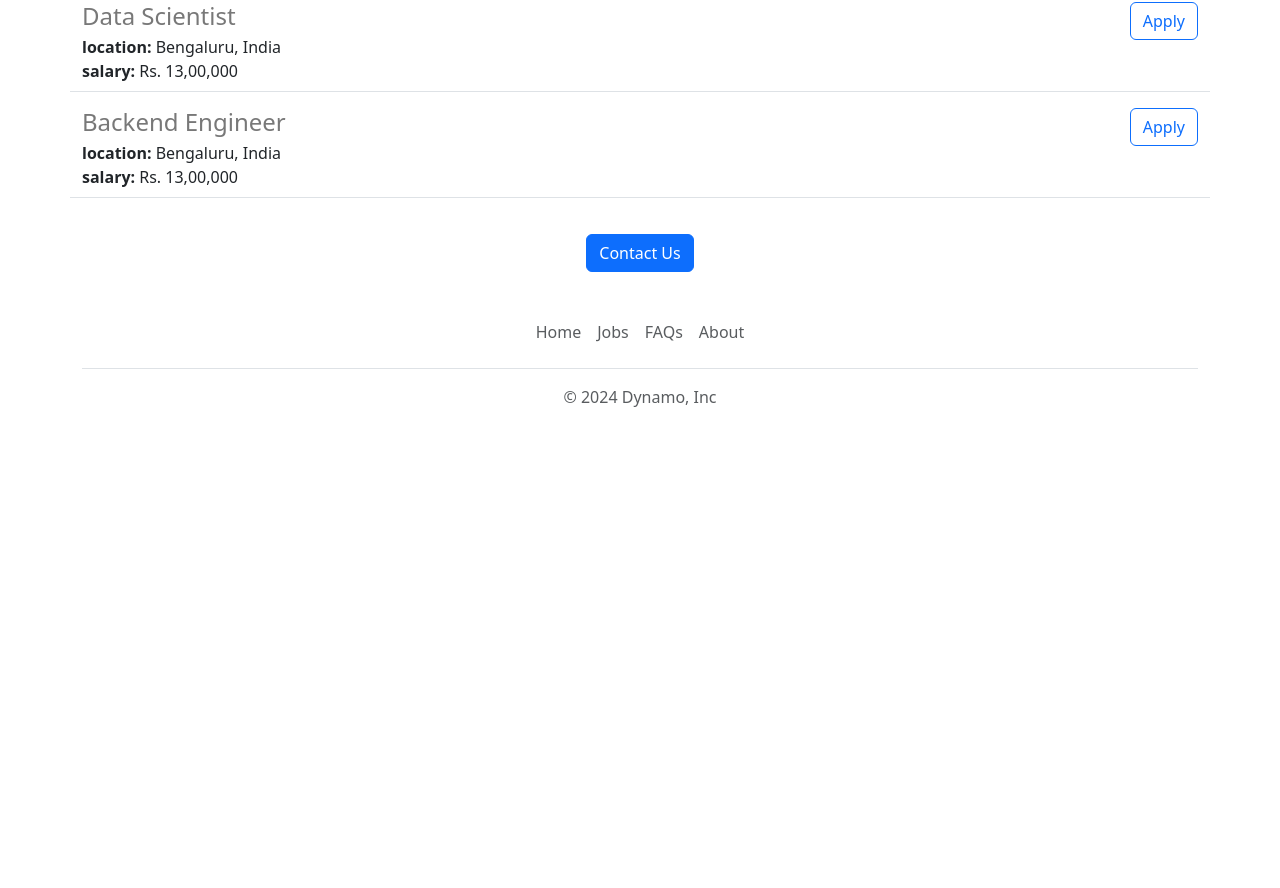
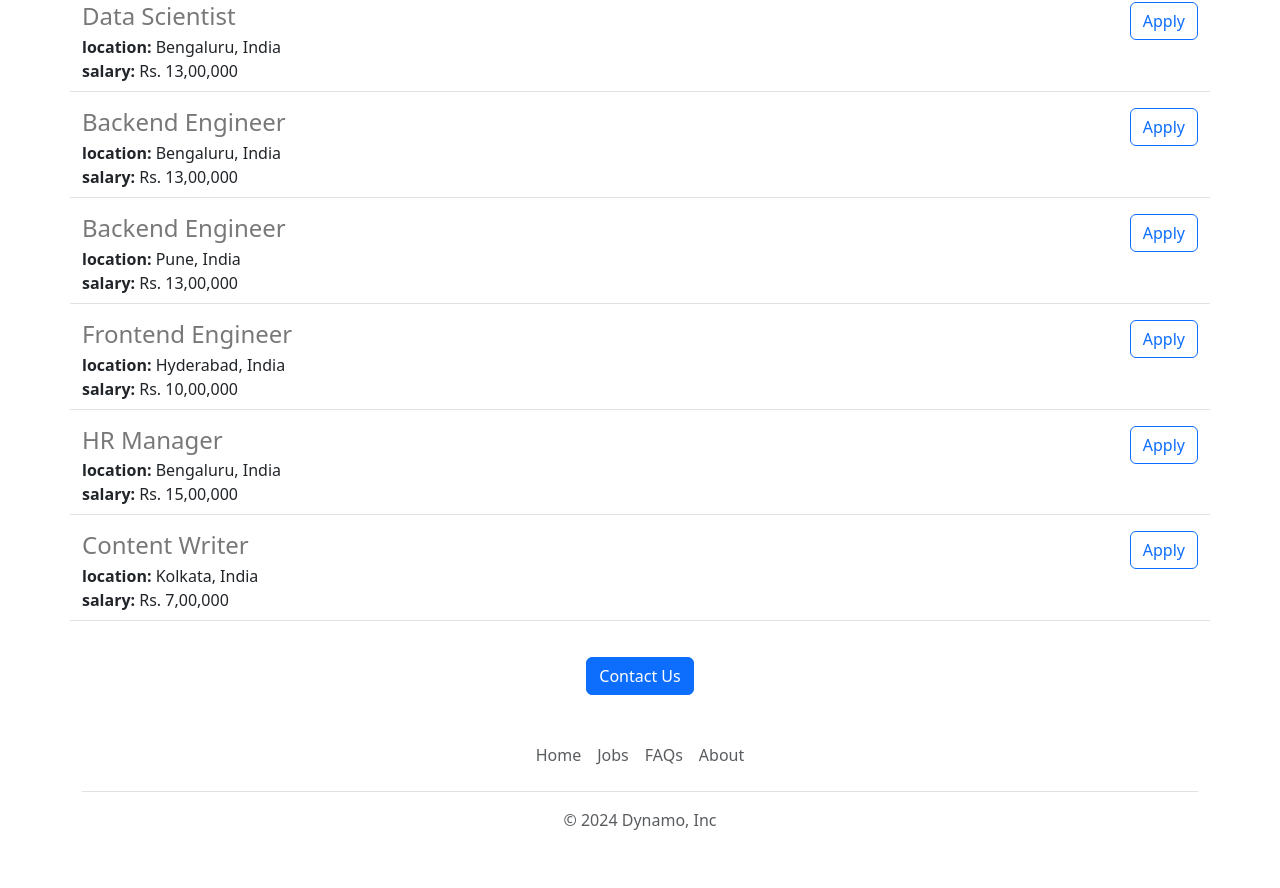
Before and after one commit to Dipanshu-04/careers-website, a Flask app: page / in a window 1280 px wide. Shown: the part 1268-2156 px from the top of the page. Before the commit the page ends 1675 px from the top, so only its background shows below. Run offline with Flask 3, Linux system fonts and the light colour scheme.

Commit message:
Linked the buttons

```diff
--- a/app.py
+++ b/app.py
@@ -22,7 +22,27 @@ JOBS = [{
     'title': 'Backend Engineer',
     'location': 'Bengaluru, India',
     'salary': 'Rs. 13,00,000'
-       }]
+}, {
+    'id': 5,
+    'title': 'Backend Engineer',
+    'location': 'Pune, India',
+    'salary': 'Rs. 13,00,000'
+}, {
+    'id': 6,
+    'title': 'Frontend Engineer',
+    'location': 'Hyderabad, India',
+    'salary': 'Rs. 10,00,000'
+}, {
+    'id': 7,
+    'title': 'HR Manager',
+    'location': 'Bengaluru, India',
+    'salary': 'Rs. 15,00,000'
+}, {
+    'id': 8,
+    'title': 'Content Writer',
+    'location': 'Kolkata, India',
+    'salary': 'Rs. 7,00,000'
+}]
 
 
 @app.route('/')
--- a/templates/home.html
+++ b/templates/home.html
@@ -19,7 +19,7 @@
     <img class="img-fluid" id= "banner" src = "static/Careers.jpg" alt="Dynamo Careers Image">
     <div class= "container">
       <h1 class="text-center mt-3 mb-4">Dynamo Careers</h1>
-      <h2 class="text-center mt-4 mb-4">About </h2>
+      <h2 class="text-center mt-4 mb-4" id="about">About </h2>
       <div class="row" style="margin:bottom:16px">
         <div class="col-md-7">
         <p  class="lead" align="justify"> At Dynamo Careers, we're obsessed with empowering people to craft fulfilling careers, not just find jobs. We envision a world where untapped potential is unleashed, and everyone has the tools to navigate the ever-evolving job market.  Our dynamic platform goes beyond traditional job boards.  Through in-depth skill assessments and personalized career roadmaps, we help you discover your true strengths and passions.  Then, we connect you with a curated selection of opportunities that align with your unique goals.  But that's not all.  Our expert coaches and cutting-edge resources provide ongoing support, so you can confidently navigate the interview process and land your dream position.  At Dynamo Careers, your success is our mission, and we're here to propel you towards a bright, fulfilling future in the workforce.</p>
@@ -28,13 +28,13 @@
         <img src="/static/peopleWorking.jpg" style="height:380px;border-radius:4px" alt="People working">
         </div>
       </div>
-      <h2 class="text-center mt-4">Job Openings </h2>
+      <h2 class="text-center mt-4" id="jobs">Job Openings </h2>
       <div>
         {% for job in jobs %}
           {% include 'jobitem.html' %}
         {% endfor %}
       </div>
-      <div style="text-align: center;">
+      <div style="text-align: center;" id="contactus">
       <a class ="btn btn-primary" href="mailto:dipanshutripathi11@gmail.com?subject=Question%20about%20job%20Openings&body=My%20name%3A%20%3Cyour%20name%3E%0D%0A%0D%0AMy%20question%3A%20%3Center%20question%20here%3E" style="margin-top: 20px">Contact Us</a>
       </div>
     </div>
--- a/templates/navbar.html
+++ b/templates/navbar.html
@@ -14,15 +14,15 @@
       <span class="navbar-toggler-icon"></span>
     </button>
     <div class="collapse navbar-collapse" id="navbarTogglerDemo02">
-      <ul class="navbar-nav me-auto mb-2 mb-lg-0">
+      <ul class="nav nav-pills me-auto mb-2 mb-lg-0">
         <li class="nav-item">
-          <a class="nav-link" aria-current="page" href="#">Jobs</a>
+          <a class="nav-link" href="#about">About</a>
         </li>
         <li class="nav-item">
-          <a class="nav-link" href="#">FAQ</a>
+          <a class="nav-link" href="#jobs">Jobs</a>
         </li>
         <li class="nav-item">
-          <a class="nav-link" href="#">About</a>
+          <a class="nav-link" href="#contactus">Contact Us</a>
         </li>
       </ul>
       <form class="d-flex" role="search">
```
